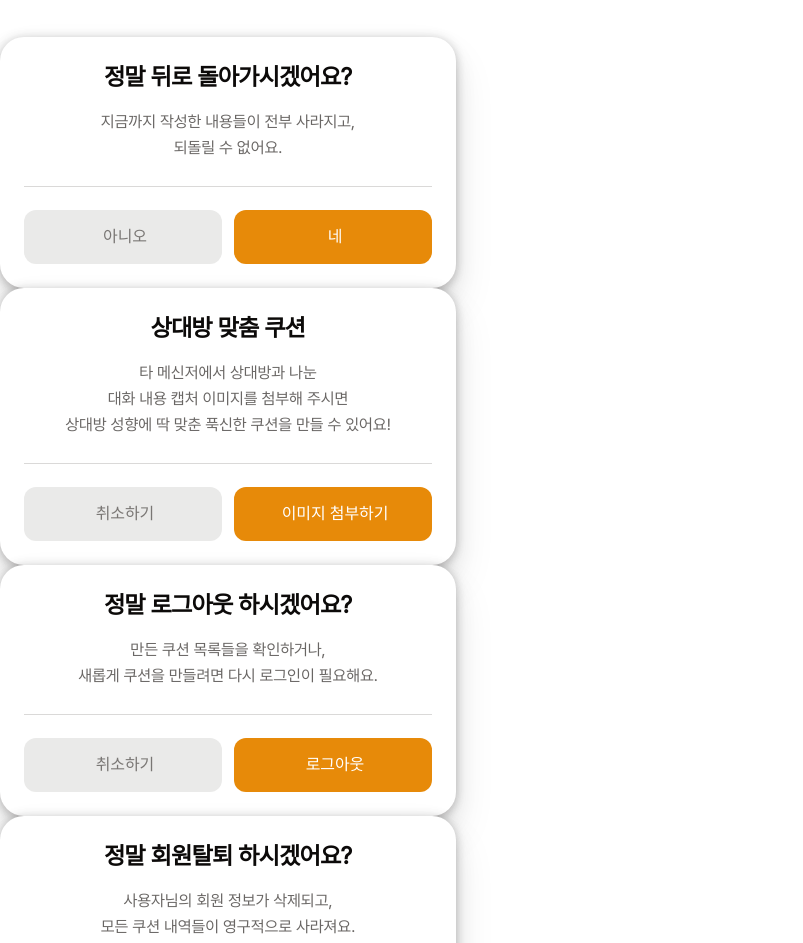
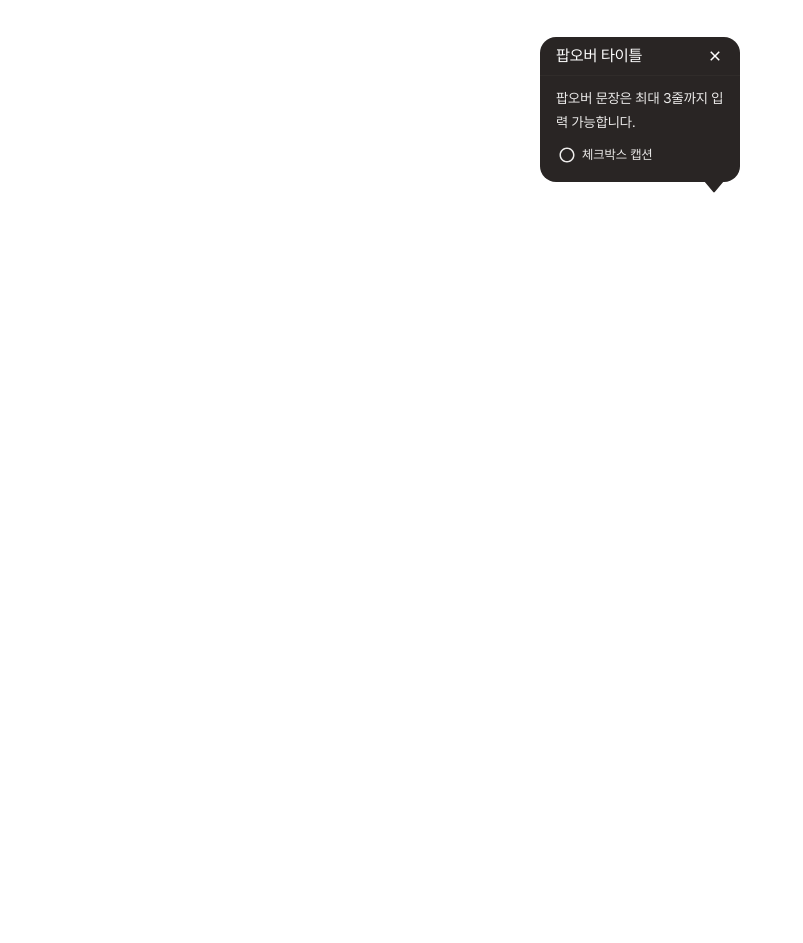
Before and after one commit to Cushion-Dev/Cushion-FE, a React (Vite) app: page / in a window 1280 px wide. Shown: the top 943 px of the page, without its empty margins (0-803 px from the left). After the commit the page ends 800 px from the top, so only its background shows below. Built offline with nearby package versions, Linux system fonts and the light colour scheme.

Commit message:
feat: 팝오버 컴포넌트 구현

```diff
--- /dev/null
+++ b/src/components/common/Popover/Popover.tsx
@@ -0,0 +1,40 @@
+import Checkbox from './Checkbox';
+import { ICONS } from '../../../styles/common/icons';
+import {
+  PopoverContainer,
+  HeaderContainer,
+  LabelText,
+  CloseButton,
+  WrapContent,
+  ContentContainer,
+  BodyText,
+  Pin,
+  PinIcon,
+} from '../../../styles/common/Popover/Popover';
+
+interface IPopoverProps {
+  title: string;
+  bodyText: string;
+}
+
+const Popover = ({ title, bodyText }: IPopoverProps) => {
+  return (
+    <PopoverContainer>
+      <HeaderContainer>
+        <LabelText>{title}</LabelText>
+        <CloseButton src={ICONS.popover.close} />
+      </HeaderContainer>
+      <WrapContent>
+        <ContentContainer>
+          <BodyText>{bodyText}</BodyText>
+          <Checkbox caption="체크박스 캡션" />
+        </ContentContainer>
+      </WrapContent>
+      <Pin>
+        <PinIcon src={ICONS.popover.pin} />
+      </Pin>
+    </PopoverContainer>
+  );
+};
+
+export default Popover;
--- a/src/components/index.ts
+++ b/src/components/index.ts
@@ -3,3 +3,5 @@ export { default as ContextMenu } from './common/MenuBar/ContextMenu';
 
 export { default as Dialog } from './common/Dialog/Dialog';
 export { default as LoginDialog } from './common/Dialog/LoginDialog';
+
+export { default as Popover } from './common/Popover/Popover';
--- a/src/pages/App.tsx
+++ b/src/pages/App.tsx
@@ -1,54 +1,18 @@
-import { Dialog, LoginDialog } from '../components';
-import { MESSAGES } from '../constants/messages';
+import { Popover } from '../components';
+import styled from 'styled-components';
 
 const App = () => {
   return (
-    <>
-      <Dialog
-        variant="cta"
-        titleText={MESSAGES.dialog.alert.title}
-        subText={MESSAGES.dialog.alert.sub}
-        cancelText={MESSAGES.dialog.alert.no}
-        eventText={MESSAGES.dialog.alert.yes}
-      />
-      <Dialog
-        variant="cta"
-        titleText={MESSAGES.dialog.ocr.title}
-        subText={MESSAGES.dialog.ocr.sub}
-        cancelText={MESSAGES.dialog.ocr.cancel}
-        eventText={MESSAGES.dialog.ocr.attach}
-      />
-      <Dialog
-        variant="cta"
-        titleText={MESSAGES.dialog.logout.title}
-        subText={MESSAGES.dialog.logout.sub}
-        cancelText={MESSAGES.dialog.logout.cancel}
-        eventText={MESSAGES.dialog.logout.logout}
-      />
-      <Dialog
-        variant="negative"
-        titleText={MESSAGES.dialog.withdraw.title}
-        subText={MESSAGES.dialog.withdraw.sub}
-        cancelText={MESSAGES.dialog.withdraw.cancel}
-        eventText={MESSAGES.dialog.withdraw.withdraw}
-      />
-      <Dialog
-        variant="negative"
-        titleText={MESSAGES.dialog.delete.title}
-        subText={MESSAGES.dialog.delete.sub}
-        cancelText={MESSAGES.dialog.delete.cancel}
-        eventText={MESSAGES.dialog.delete.delete}
-      />
-      <Dialog
-        variant="cta"
-        titleText={MESSAGES.dialog.back.title}
-        subText={MESSAGES.dialog.back.sub}
-        cancelText={MESSAGES.dialog.back.no}
-        eventText={MESSAGES.dialog.back.yes}
-      />
-      <LoginDialog />
-    </>
+    <Container>
+      <Popover title="팝오버 타이틀" bodyText="팝오버 문장은 최대 3줄까지 입력 가능합니다." />
+    </Container>
   );
 };
 
 export default App;
+
+const Container = styled.div`
+  display: flex;
+  align-items: center;
+  justify-content: center;
+`;
--- /dev/null
+++ b/src/styles/common/Popover/Popover.tsx
@@ -0,0 +1,116 @@
+import styled from 'styled-components';
+
+import { semantic } from '../../../styles/semantic';
+import { TYPO } from '../../../styles/typo';
+
+const PopoverContainer = styled.div`
+  display: flex;
+  flex-direction: column;
+  align-items: flex-start;
+  align-self: stretch;
+
+  position: relative;
+
+  width: 12.5rem;
+
+  border-radius: 1rem;
+  background: ${semantic.light.inversed.solid.background};
+`;
+
+const HeaderContainer = styled.div`
+  display: flex;
+  align-items: center;
+  align-self: stretch;
+
+  gap: 0.75rem;
+  padding: 0.5rem 1rem;
+
+  border-bottom: 1px solid ${semantic.light.border.transparent.alternative};
+`;
+
+const LabelText = styled.div`
+  display: -webkit-box;
+  -webkit-box-orient: vertical;
+  -webkit-line-clamp: 1;
+
+  flex: 1 0 0;
+
+  overflow: hidden;
+  text-overflow: ellipsis;
+
+  ${TYPO.label3}
+  color: ${semantic.light.inversed.solid.primary};
+`;
+
+const CloseButton = styled.img`
+  width: 1.125rem;
+  height: 1.125rem;
+
+  cursor: pointer;
+`;
+
+const WrapContent = styled.div`
+  display: flex;
+  flex-direction: column;
+  align-items: flex-start;
+  align-self: stretch;
+
+  gap: 1rem;
+  padding: 0.375rem 0.5rem 0.5rem 0.5rem;
+`;
+
+const ContentContainer = styled.div`
+  display: flex;
+  flex-direction: column;
+  align-items: flex-start;
+  align-self: stretch;
+
+  gap: 0.625rem;
+  padding: 0.25rem 0.5rem 0.5rem 0.5rem;
+`;
+
+const BodyText = styled.span`
+  display: -webkit-box;
+  -webkit-box-orient: vertical;
+  -webkit-line-clamp: 3;
+  align-self: stretch;
+
+  overflow: hidden;
+  text-overflow: ellipsis;
+
+  ${TYPO.body1};
+  color: ${semantic.light.inversed.solid.secondary};
+`;
+
+const Pin = styled.div`
+  display: flex;
+  flex-direction: column;
+  align-items: flex-start;
+  position: absolute;
+
+  bottom: -0.7rem;
+  right: 1rem;
+
+  width: 1.25rem;
+  height: 0.75rem;
+`;
+
+const PinIcon = styled.img`
+  width: 1.25rem;
+  height: 0.75rem;
+  flex-shrink: 0;
+
+  fill: ${semantic.light.inversed.solid.background};
+`;
+
+export {
+  PopoverContainer,
+  HeaderContainer,
+  LabelText,
+  CloseButton,
+  WrapContent,
+  ContentContainer,
+  BodyText,
+  Pin,
+  PinIcon,
+};
```
